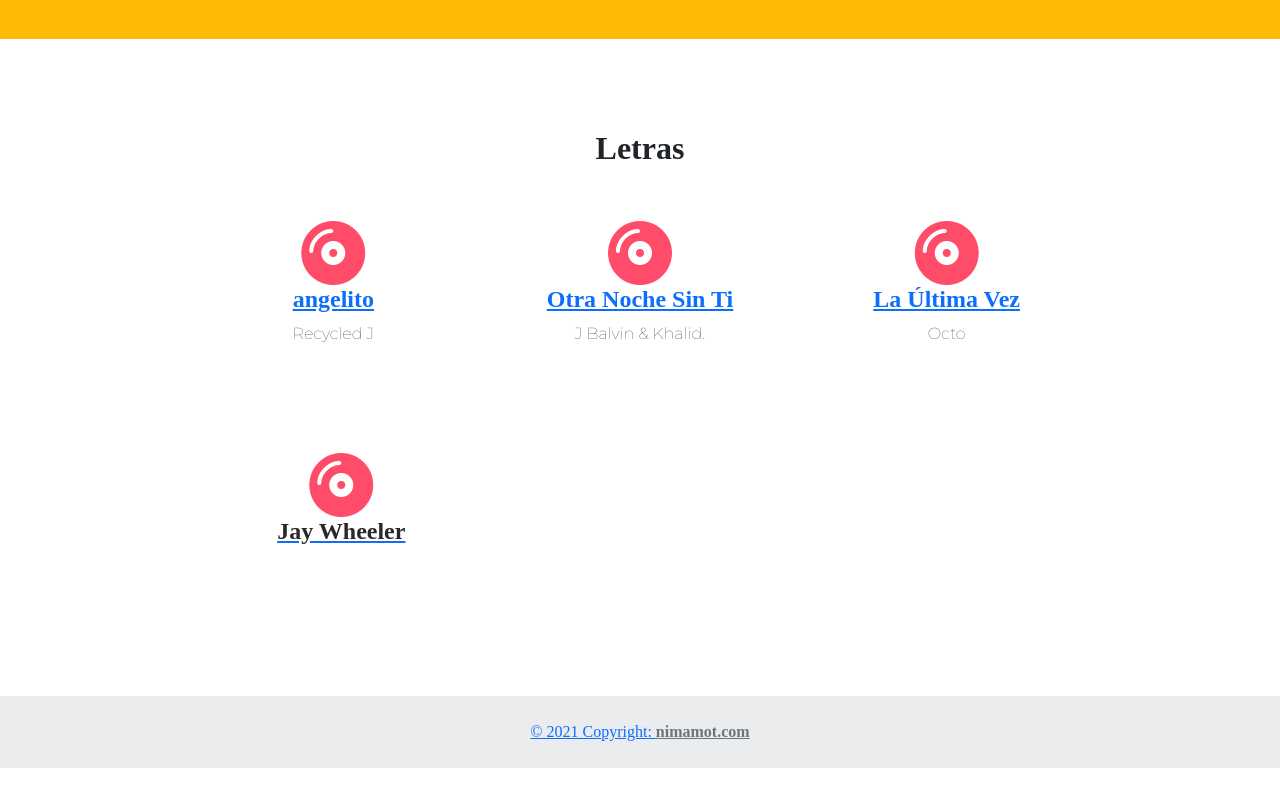
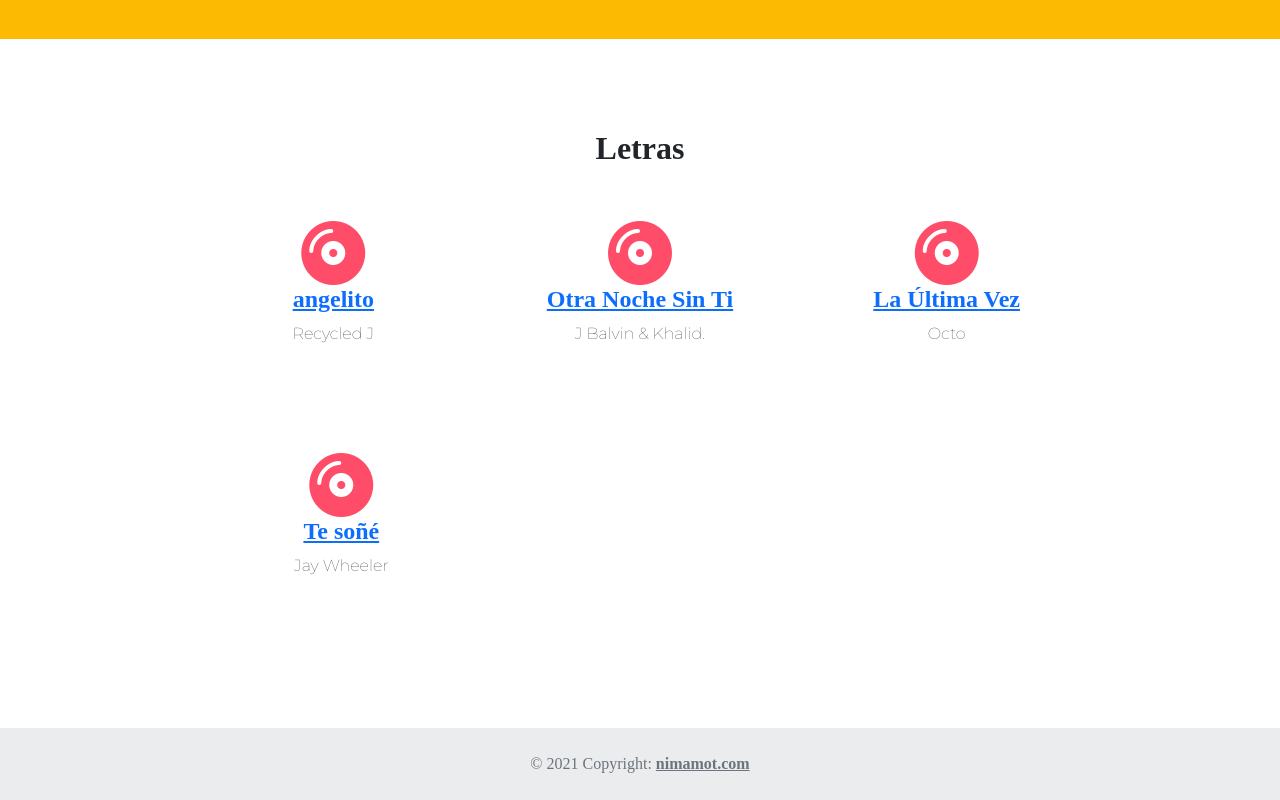
Before and after one commit to nimamot/Spanish, a plain HTML site: page index.html in a window 1280 px wide. Shown: the part 627-1427 px from the top of the page. Before the commit the page ends 1395 px from the top, so only its background shows below. Drawn offline with nearby package versions, Linux system fonts and the light colour scheme.

Commit message:
minor changes

```diff
--- a/index.html
+++ b/index.html
@@ -119,7 +119,7 @@
 
       <div class="feature-box col-lg-4">
         <i class="fas fa-check-circle fa-4x fas fa-compact-disc pink"></i>
-        <h3 class="feature-title"><a href="tesone/index.html" soñe</h3>
+        <h3 class="feature-title"><a href="tesone/index.html">Te soñé</a></h3>
         <p>Jay Wheeler</p>
       </div>
   </div>
```
